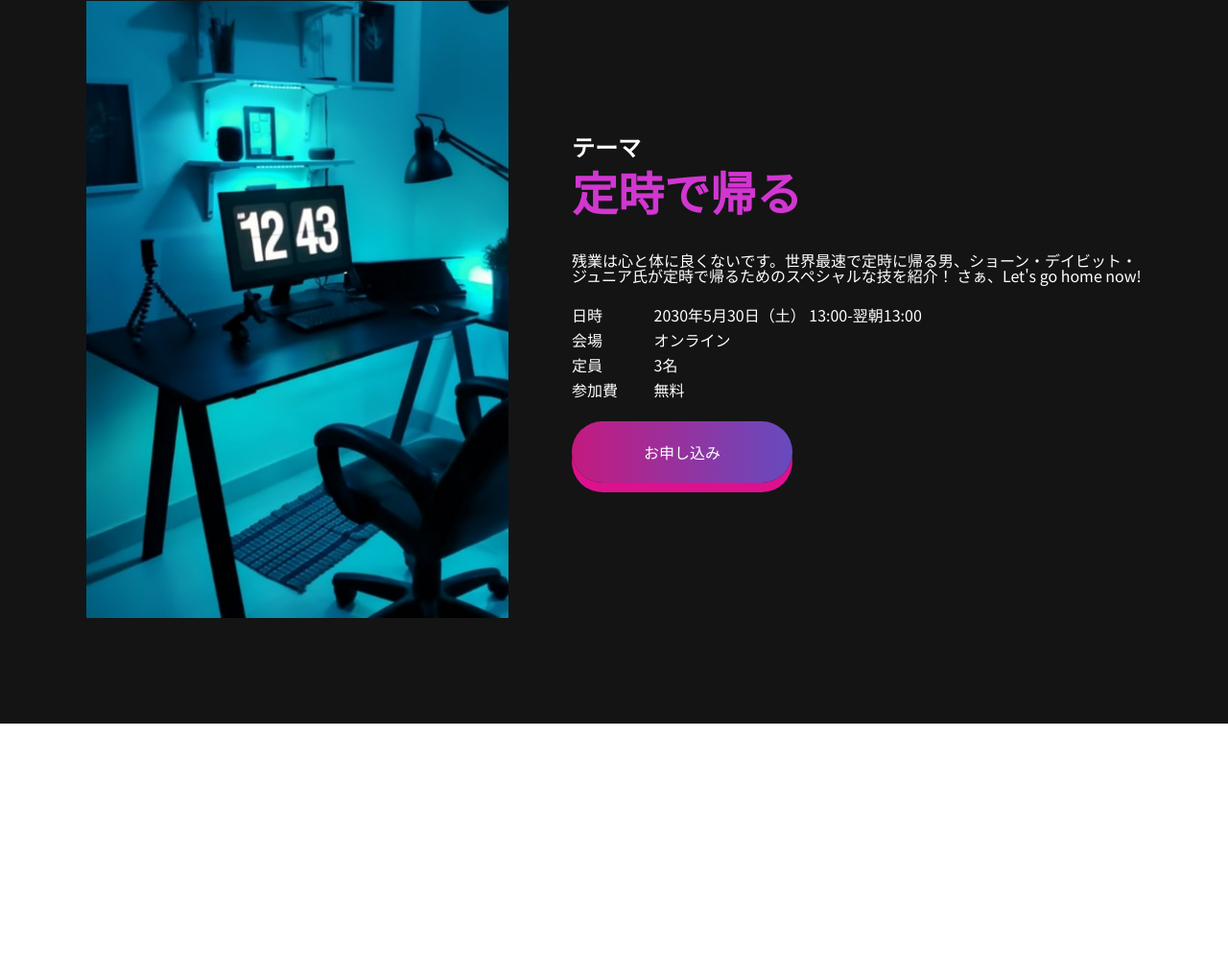
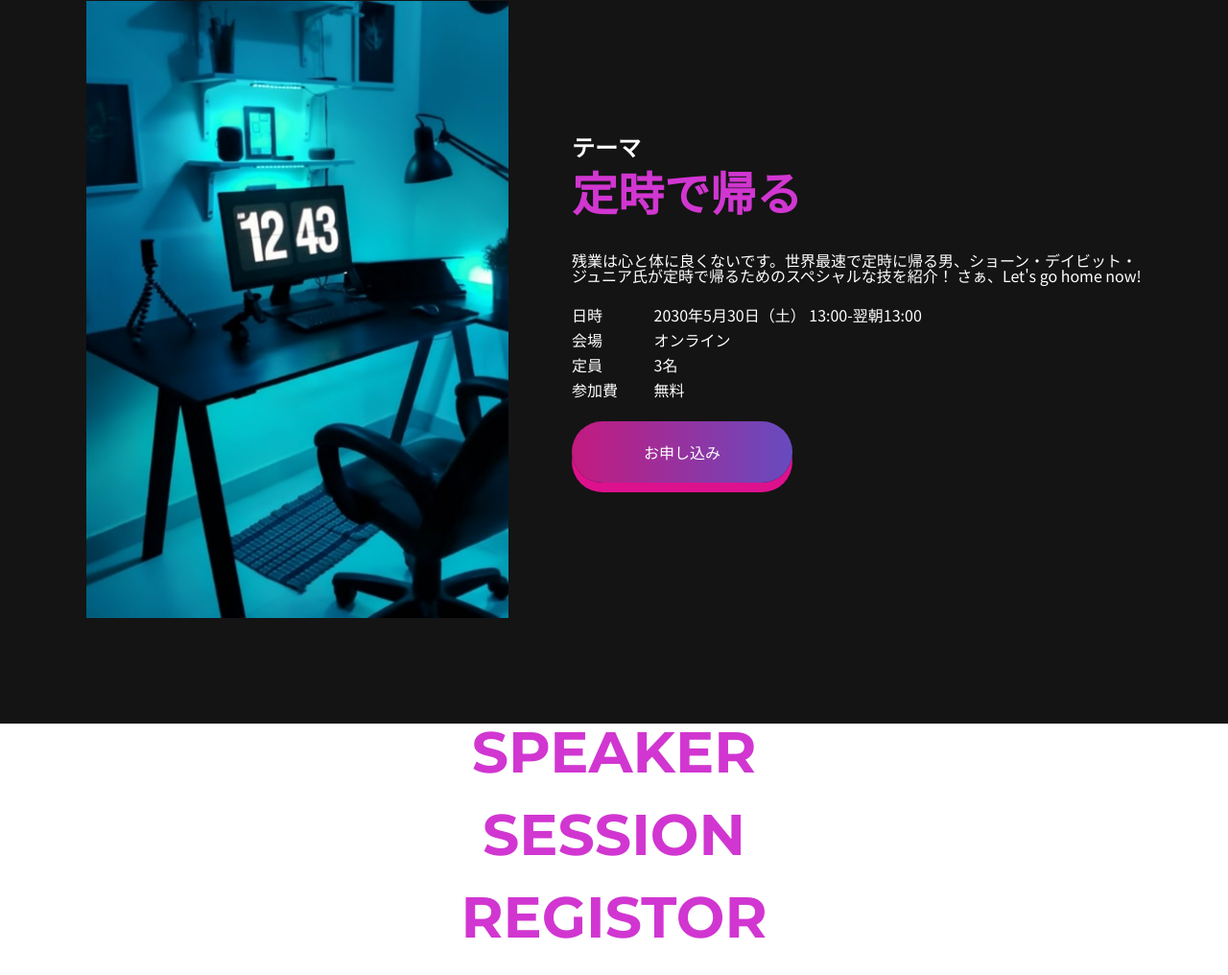
Before and after one commit to Narui-Tomoka/-WDC-, a website built with Vite: page index.html in a window 1280 px wide. Shown: the part 911-1927 px from the top of the page at 96% size. Before the commit the page ends 1665 px from the top, so only its background shows below. Built offline with nearby package versions, Linux system fonts and the light colour scheme.

Commit message:
section__titleを再利用可能なclass名に変更。各section__title配置。

```diff
--- a/index.html
+++ b/index.html
@@ -40,9 +40,9 @@
     </section>
     <section id="about" class="about">
       <div class="inner">
-        <h2 class="about__title">
-          <span class="en section-title">ABOUT</span>
-          <span class="section-subtitle">イベントについて</span>
+        <h2 class="section__title">
+          <span class="en section__title-main">ABOUT</span>
+          <span class="section__title-label">イベントについて</span>
         </h2>
         <div class="about__container l-menu">
           <div class="about__img-area">
@@ -72,9 +72,24 @@
         </div>
       </div>
     </section>
-    <section id="speaker" class="speaker"></section>
-    <section id="session" class="session"></section>
-    <section id="registor" class="registor"></section>
+    <section id="speaker" class="speaker">
+      <h2 class="section__title">
+        <span class="en section__title-main">SPEAKER</span>
+        <span class="section__title-label">スピーカー</span>
+      </h2>
+    </section>
+    <section id="session" class="session">
+      <h2 class="section__title">
+        <span class="en section__title-main">SESSION</span>
+        <span class="section__title-label">セッション</span>
+      </h2>
+    </section>
+    <section id="registor" class="registor">
+      <h2 class="section__title">
+        <span class="en section__title-main">REGISTOR</span>
+        <span class="section__title-label">お申し込み</span>
+      </h2>
+    </section>
     <footer id="footer" class="footer"></footer>
     <script type="module" src="/src/main.js"></script>
   </body>
--- a/src/styles/components/_buttons.scss
+++ b/src/styles/components/_buttons.scss
@@ -19,7 +19,7 @@
 @mixin btn-base($width) {
   width: $width;
   font-size: 1.8rem; // 18px
-  border-radius: 5rem;
+  border-radius: 50px;
   box-shadow: 0 clamp(0.4rem, 1.5vw, 1rem) 0 rgb(221, 17, 141);
   color: vars.$color-sub;
   display: inline-flex; // 外向きはインライン、要素の中ではflexのふるまい
--- a/src/styles/components/_headings.scss
+++ b/src/styles/components/_headings.scss
@@ -1,14 +1,18 @@
 // section-titleなどのタイトル群のスタイル
 @use "../base/variables" as vars;
 
-.section-title {
+.section__title span {
+  display: block;
+}
+
+.section__title-main {
   font-size: var(--fz60);
   color: vars.$color-main;
   text-align: center;
   font-weight: bold;
 }
 
-.section-subtitle {
+.section__title-label {
   font-size: -var(--fz20);
   color: #fff;
   text-align: center;
--- a/src/styles/pages/_home.scss
+++ b/src/styles/pages/_home.scss
@@ -103,9 +103,6 @@
     background-color: #141414;
     width: 100%;
   }
-  .about__title span {
-    display: block;
-  }
   .about__container {
     margin-top: clamp(3rem, 1.469rem + 6.53vw, 6rem);
   }
@@ -161,4 +158,5 @@
     font-size: var(--fz18);
     margin-top: clamp(2rem, 1.745rem + 1.09vw, 2.5rem);
   }
+  // section speaker
 }
```
